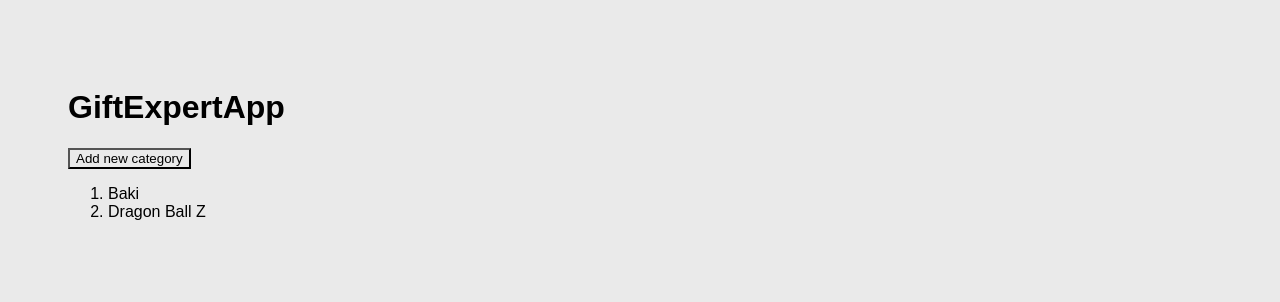
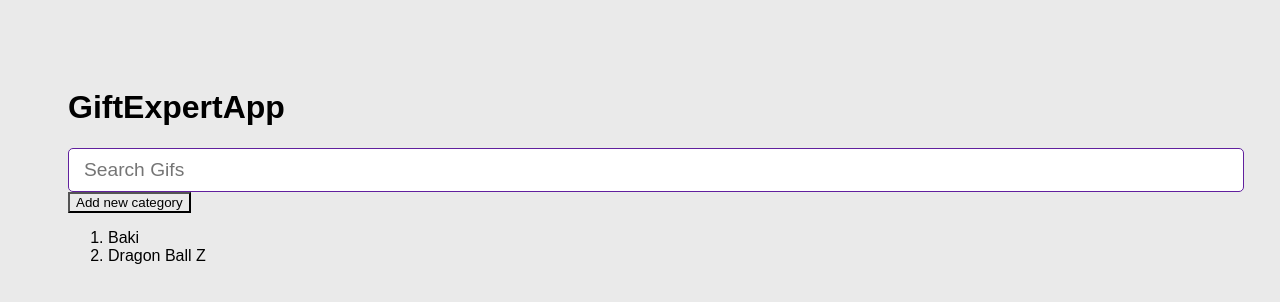
Before and after one commit to king-beard/gif-expert-app, a React (Vite) app: page / in a window 1280 px wide. Shown: the top 302 px of the page. Built offline with nearby package versions, Linux system fonts and the light colour scheme.

Commit message:
AddCategory component

```diff
--- a/src/GiftExpertApp.jsx
+++ b/src/GiftExpertApp.jsx
@@ -1,4 +1,5 @@
 import { Fragment, useState } from "react"
+import { AddCategory } from "./components/AddCategory"
 
 export const GiftExpertApp = () => {
 
@@ -9,6 +10,7 @@ export const GiftExpertApp = () => {
   return (
     <Fragment>
       <h1>GiftExpertApp</h1>
+      <AddCategory />
       <button onClick={ OnAddCategory }>Add new category</button>
       <ol>
         { categories.map((category, i) => <li key={`${category}-${i}`}>{ category }</li>)  }
--- /dev/null
+++ b/src/components/AddCategory.jsx
@@ -0,0 +1,26 @@
+import { useState } from "react"
+
+export const AddCategory = () => {
+
+  const [inputValue, setInputValue] = useState('')
+
+  const onInputChange = (event) => {
+    const { value } = event.target
+    setInputValue(value)
+  }
+
+  const onSubmit = () => {
+    event.preventDefault()
+  }
+
+  return (
+    <form onSubmit={ onSubmit }>
+      <input
+        type="text"
+        placeholder="Search Gifs"
+        value={inputValue}
+        onChange={onInputChange}
+      />
+    </form>
+  )
+}
```
